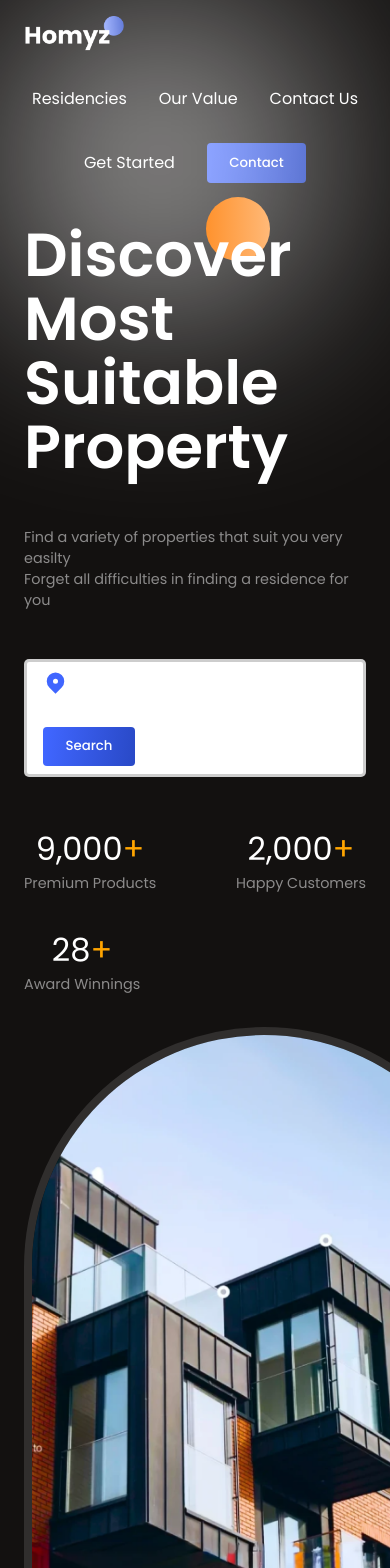
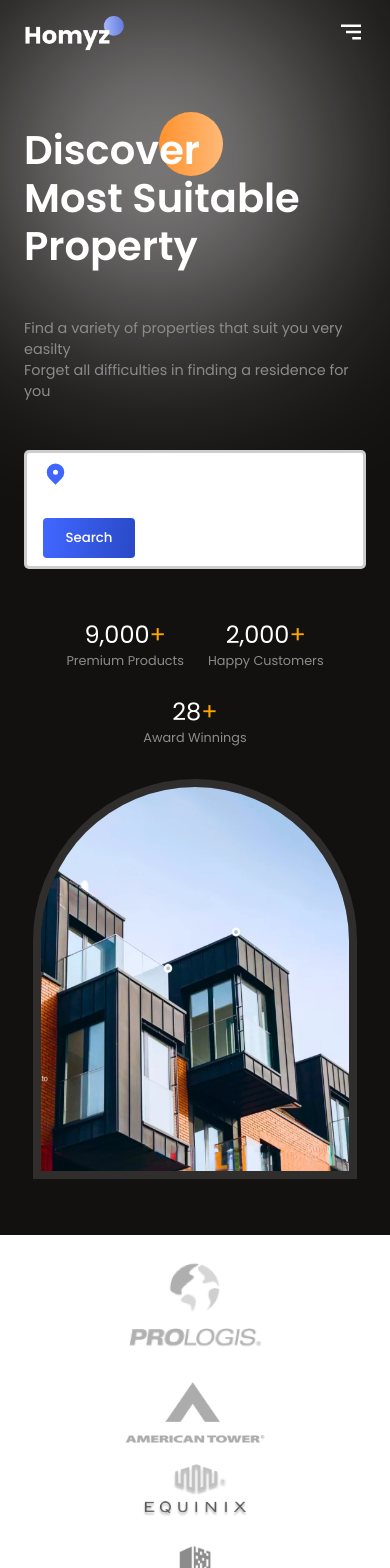
Before and after one commit to Dinujaya-Sandaruwan/LodgeLink, a React (Vite) app: page / in a window 390 px wide. Shown: the top 1568 px of the page. Built offline with nearby package versions, Linux system fonts and the light colour scheme.

Commit message:
Feature: Made landing page responsive  for all screens
Libraries: react-outside-click-handler (https://www.npmjs.com/package/react-outside-click-handler)

```diff
--- a/src/components/Header.jsx
+++ b/src/components/Header.jsx
@@ -1,11 +1,22 @@
-import React from "react";
+import React, { useState } from "react";
+import { BiMenuAltRight } from "react-icons/bi";
+import OutsideClickHandler from "react-outside-click-handler";
 
 const Header = () => {
+  const [menuOpend, setMenuOpend] = useState(false);
+  const getMenuStyles = (menuOpend) => {
+    if (document.documentElement.clientWidth < 768) {
+      return {
+        right: !menuOpend && "-100%",
+      };
+    }
+  };
   return (
     <section className="h-wrapper">
       <div className="h-container">
         <img src="./logo.png" alt="Main logo" width={100} />
-        <div className="h-menu">
+        <OutsideClickHandler onOutsideClick={() => setMenuOpend(false)}>
+          <div className="h-menu" style={getMenuStyles(menuOpend)}>
             <a href="">Residencies</a>
             <a href="">Our Value</a>
             <a href="">Contact Us</a>
@@ -14,6 +25,13 @@
               <a href="">Contact</a>
             </button>
           </div>
+        </OutsideClickHandler>
+        <div
+          className="menu-icon"
+          onClick={() => setMenuOpend((prev) => !prev)}
+        >
+          <BiMenuAltRight size={30} />
+        </div>
       </div>
     </section>
   );
--- a/src/scss/layout/_contact.scss
+++ b/src/scss/layout/_contact.scss
@@ -5,6 +5,10 @@
     @extend .flexCenter;
 
     justify-content: space-between;
+
+    @media (max-width: 1024px) {
+      flex-direction: column;
+    }
 
     & > div {
       flex: 1;
@@ -30,9 +34,18 @@
         margin-top: 2rem;
         gap: 1rem;
 
+        @media (max-width: 1024px) {
+          width: 100%;
+        }
+
         .row {
           @extend .flexStart;
           gap: 1.5rem;
+
+          @media (max-width: 1024px) {
+            flex-direction: column;
+            width: 100%;
+          }
 
           .mode {
             @extend .flexColCenter;
@@ -43,6 +56,10 @@
             border-radius: 5px;
             gap: 1rem;
             transition: all 0.3s ease-in;
+
+            @media (max-width: 1024px) {
+              width: 100%;
+            }
 
             &:hover {
               scale: 1.1;
@@ -104,8 +121,13 @@
     .c-right {
       width: 100%;
       @extend .flexEnd;
+
+      @media (max-width: 1024px) {
+        justify-content: center;
+      }
+
       .image-container {
-        width: 30rem;
+        max-width: 30rem;
         height: 35rem;
         overflow: hidden;
         border-radius: 15rem 15rem 0 0;
@@ -114,6 +136,9 @@
         img {
           width: 100%;
           height: 100%;
+          @media (max-width: 1024px) {
+            width: auto;
+          }
         }
       }
     }
--- a/src/scss/layout/_footer.scss
+++ b/src/scss/layout/_footer.scss
@@ -5,6 +5,14 @@
     @extend .flexCenter;
 
     justify-content: space-between;
+
+    @media (max-width: 768px) {
+      justify-content: center;
+
+      div {
+        align-items: center !important;
+      }
+    }
 
     .f-left {
       @extend .flexColStart;
--- a/src/scss/layout/_header.scss
+++ b/src/scss/layout/_header.scss
@@ -14,8 +14,33 @@
     .h-menu {
       @extend .flexCenter;
       gap: 2rem;
+      z-index: 99;
 
       &:hover {
+        cursor: pointer;
+      }
+
+      @media (max-width: 768px) {
+        color: var(--black);
+        position: absolute;
+        top: 3rem;
+        right: 4rem;
+        background-color: white;
+        flex-direction: column;
+        font-weight: 500;
+        gap: 2rem;
+        padding: 3rem;
+        border-radius: 10px;
+        align-items: flex-start;
+        box-shadow: rgba(0, 0, 0, 0.5);
+        transition: right 0.3s ease-in;
+      }
+    }
+    .menu-icon {
+      display: none;
+
+      @media (max-width: 768px) {
+        display: block;
         cursor: pointer;
       }
     }
--- a/src/scss/layout/_hero.scss
+++ b/src/scss/layout/_hero.scss
@@ -2,14 +2,19 @@
   color: white;
   position: relative;
   padding-bottom: 2rem;
+  z-index: 1;
 
   .hero-container {
     @extend .paddings;
     @extend .innerWidth;
     @extend .flexCenter;
 
-    justify-content: space-between;
+    justify-content: space-around;
     align-items: flex-end;
+
+    @media (max-width: 640px) {
+      margin-top: 2rem;
+    }
 
     .hero-left {
       @extend .flexColStart;
@@ -34,6 +39,11 @@
           font-weight: 600;
           font-size: 3.8rem;
           line-height: 4rem;
+
+          @media (max-width: 640px) {
+            font-size: 2.5rem;
+            line-height: 3rem;
+          }
         }
       }
       .hero-des {
@@ -69,11 +79,20 @@
         width: 100%;
         justify-content: space-between;
 
+        @media (max-width: 640px) {
+          justify-content: center;
+          gap: 1.5rem;
+        }
+
         .stat {
           @extend .flexColCenter;
 
           & > :nth-child(1) {
             font-size: 2rem;
+
+            @media (max-width: 640px) {
+              font-size: 1.5rem;
+            }
 
             & > :last-child {
               color: orange;
@@ -81,6 +100,9 @@
           }
           & > :nth-child(2) {
             @extend .secondaryText;
+            @media (max-width: 640px) {
+              font-size: 0.8rem;
+            }
           }
         }
       }
@@ -89,12 +111,21 @@
     .hero-right {
       @extend .flexCenter;
 
+      @media (max-width: 640px) {
+        width: 100%;
+      }
+
       .image-container {
         width: 30rem;
         height: 35rem;
         overflow: hidden;
         border-radius: 15rem 15rem 0 0;
         border: 8px solid rgb(255, 255, 255, 0.12);
+
+        @media (max-width: 640px) {
+          width: 95%;
+          height: 25rem;
+        }
 
         img {
           width: 100%;
@@ -104,3 +135,6 @@
     }
   }
 }
+
+// @media (max-width: 640px) {
+// }
--- a/src/scss/layout/_residencies.scss
+++ b/src/scss/layout/_residencies.scss
@@ -8,6 +8,10 @@
     .r-head {
       @extend .flexColStart;
       margin-bottom: 2rem;
+
+      @media (max-width: 640px) {
+        align-items: center;
+      }
 
       *:nth-child(1) {
         @extend .orangeText;
@@ -77,6 +81,10 @@
   top: -4rem;
   right: 0;
 
+  @media (max-width: 640px) {
+    position: initial;
+  }
+
   button {
     font-size: 1.2rem;
     padding: 0.2rem 0.8rem;
@@ -94,3 +102,6 @@
     box-shadow: 0px 0px 5px 1px rgba(0, 0, 0, 0.25);
   }
 }
+
+// @media (max-width: 640px) {
+// }
--- a/src/scss/layout/_value.scss
+++ b/src/scss/layout/_value.scss
@@ -3,6 +3,10 @@
     @extend .paddings;
     @extend .innerWidth;
     @extend .flexCenter;
+
+    @media (max-width: 1024px) {
+      flex-direction: column;
+    }
 
     div {
       flex: 1;
@@ -10,8 +14,8 @@
 
     .v-left {
       .image-container {
-        width: 30rem;
-        height: 35rem;
+        max-width: 30rem;
+        // height: 35rem;
         overflow: hidden;
         border-radius: 15rem 15rem 0 0;
         border: 8px solid rgb(232, 232, 232, 93%);
@@ -55,6 +59,10 @@
             width: 100%;
             cursor: pointer;
 
+            @media (max-width: 768px) {
+              font-size: 0.8rem;
+            }
+
             div.icon {
               @extend .flexCenter;
               padding: 10px;
@@ -69,6 +77,9 @@
             span {
               @extend .primaryText;
               font-size: 1.1rem;
+              @media (max-width: 768px) {
+                font-size: 0.8rem;
+              }
             }
           }
 
@@ -85,3 +96,6 @@
     }
   }
 }
+
+// @media (max-width: 1024px) {
+// }
```
Lines whose indentation alone changed are shown as unchanged.
